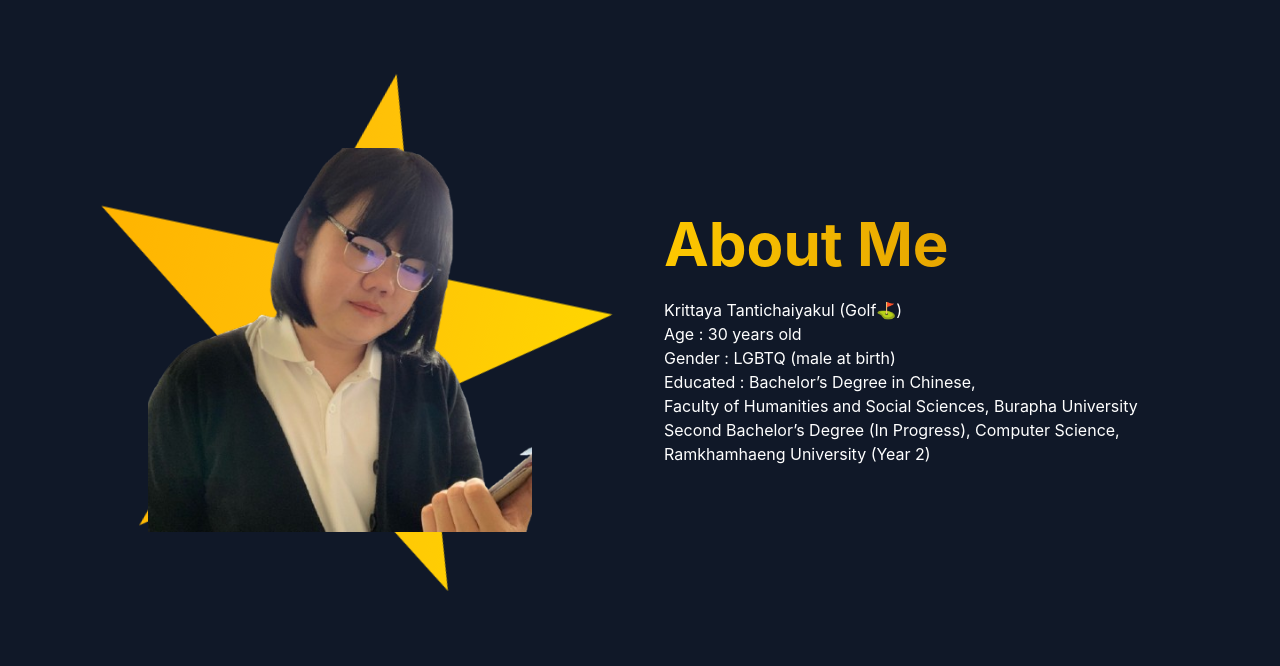
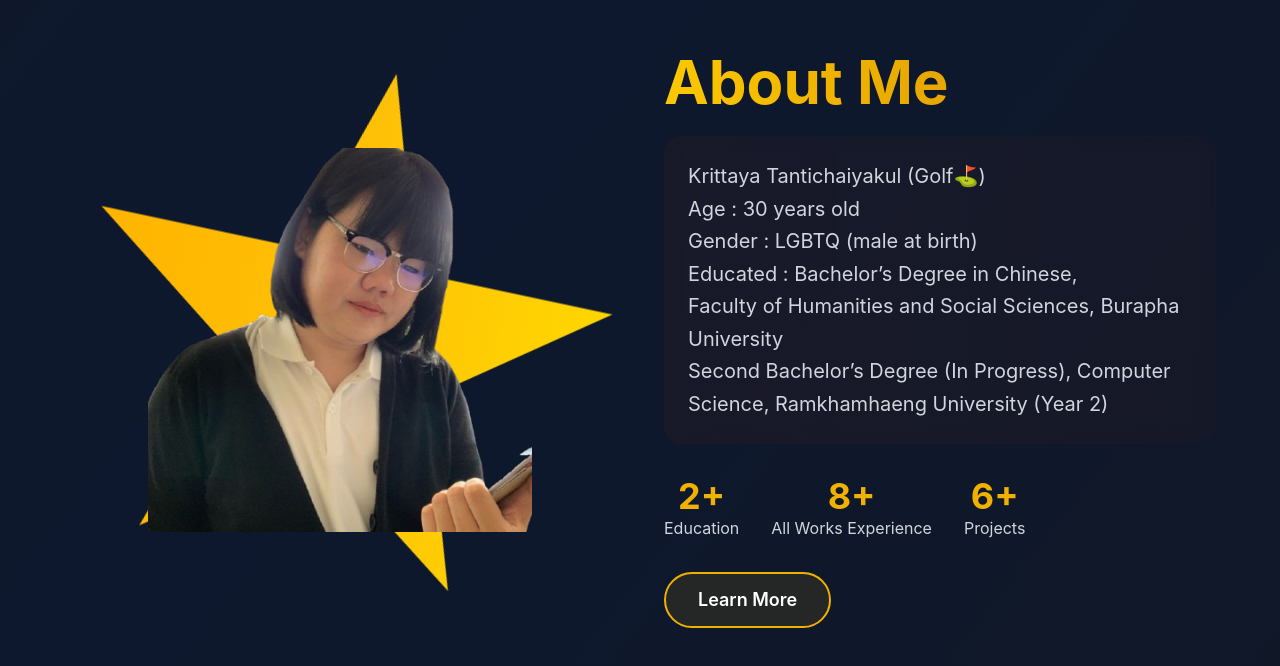
Before and after one commit to SmileCat42/SmileCat42.github.io, a React (Vite) app: page / in a window 1280 px wide. Shown: the part 860-1526 px from the top of the page. Built offline with nearby package versions, Linux system fonts and the light colour scheme.

Commit message:
About me comp

```diff
--- a/src/component/About.jsx
+++ b/src/component/About.jsx
@@ -2,11 +2,10 @@ import React from 'react'
 import golfDark from "../assets/golf04.png"
 import golfLight from "../assets/golf02.jpg"
 
-const About = (darkMode) => {
+const About = ({darkMode}) => {
   return (
     <section id="about" className={`min-h-screen overflow-hidden flex
-    items-center justify-center px-4 sm:px-6 ${
-      darkMode ? 'bg-gray-900' : 'bg-gray-50'
+    items-center justify-center px-4 sm:px-6
     }`}>
       <div className="max-w-6xl w-full grid grid-cols-1 lg:grid-cols-2
       gap-8 sm:gap-12 items-center">
@@ -47,20 +46,76 @@ const About = (darkMode) => {
                 About Me
             </h1>
           </header>
-          <p>
+          <p className = {`text-sm sm:text-base lg:text-lg
+            xl:text-xl mb-6 sm:mb-8 leading-relaxed
+            bg-linear-to-r from-orange-900/10 to-orange-900/5
+            p-4 sm:p-6 rounded-xl sm:rounded-2xl
+            backdrop-blur-sm
+            ${darkMode ? 'text-gray-300' : 'text-gray-700'}`}
+            data-aos='fade-up'
+            data-aos-delay='500'>
               Krittaya Tantichaiyakul (Golf⛳)<br/>
               Age : 30 years old<br/>
               Gender : LGBTQ (male at birth)<br/>
               Educated : Bachelor’s Degree in Chinese,<br/>
                  Faculty of Humanities and Social Sciences, Burapha University<br/>
               Second Bachelor’s Degree (In Progress), Computer Science, Ramkhamhaeng University (Year 2)<br/>
+          </p>
+          <div
+          className='flex flex-wrap justify-center
+          lg:justify-start gap-4 sm:gap-6 lg:gap-8 mb-6
+          sm:mb-8'>
+              <div
+              className='text-center'
+              data-aos='zoom-in'
+              data-aos-delay='600'>
+                  <div className='text-2xl sm:text-3xl
+                  lg:text-4xl font-bold text-yellow-500'>2+</div>
+                  <div className={`text-xs sm:text-sm lg:text-base
+                    ${darkMode ? 'text-gray-300' : 'text-gray-600'}`}>
+                      Education
+                    </div>
+              </div>
 
+              <div
+              className='text-center'
+              data-aos='zoom-in'
+              data-aos-delay='600'>
+                  <div className='text-2xl sm:text-3xl
+                  lg:text-4xl font-bold text-yellow-500'>8+</div>
+                  <div className={`text-xs sm:text-sm lg:text-base
+                    ${darkMode ? 'text-gray-300' : 'text-gray-600'}`}>
+                      All Works Experience
+                    </div>
 
+              </div>
 
-          </p>
+              <div
+              className='text-center'
+              data-aos='zoom-in'
+              data-aos-delay='600'>
+                  <div className='text-2xl sm:text-3xl
+                  lg:text-4xl font-bold text-yellow-500'>6+</div>
+                  <div className={`text-xs sm:text-sm lg:text-base
+                    ${darkMode ? 'text-gray-300' : 'text-gray-600'}`}>
+                      Projects
+                    </div>
+              </div>
+          </div>
+          <button className={`w-full sm:w-auto
+                    inline-flex items-center border-2 border-yellow-500
+                    justify-center border-0
+                    py-3 px-6 sm:px-8 hover:shadow-[0_0_40px_rgb(255,165,0,0.7)]
+                    rounded-full text-base sm:text-lg font-semibold transition-all
+                    duration-300 tranform
+                    ${darkMode
+                      ? 'text-white bg-yellow-500/10'
+                      : 'text-gray-800 bg-white/90'
+                    }`}>
+                      Learn More
+                    </button>
         </article>
       </div>
-
     </section>
   )
 }
--- a/src/component/Hero.jsx
+++ b/src/component/Hero.jsx
@@ -94,7 +94,7 @@ const Hero = ({ darkMode }) => {
                                     href='google.co.th' className='w-full sm:w-auto'>
                                     <button className='w-full sm:w-auto
                     inline-flex items-center justify-center text-white
-                    bg-linear-to-r from-yellow-400 to-orange-500 border-0
+                    bg-linear-to-r from-yellow-500 to-yellow-500 border-0
                     py-3 px-6 sm:px-8 hover:shadow-[0_0_40px_rgb(255,165,0,0.7)]
                     rounded-full text-base sm:text-lg font-semibold transition-all
                     duration-300 transform'>
--- /dev/null
+++ b/src/component/Skill.jsx
@@ -0,0 +1,7 @@
+import React from 'react'
+
+export const Skill = () => {
+  return (
+    <div>Skill</div>
+  )
+}
```
